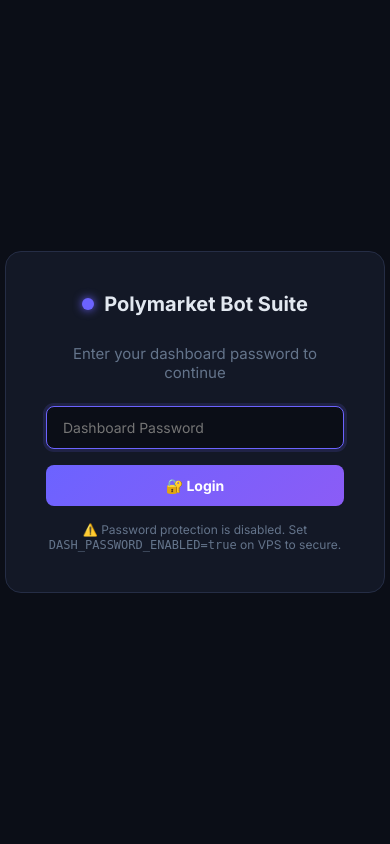
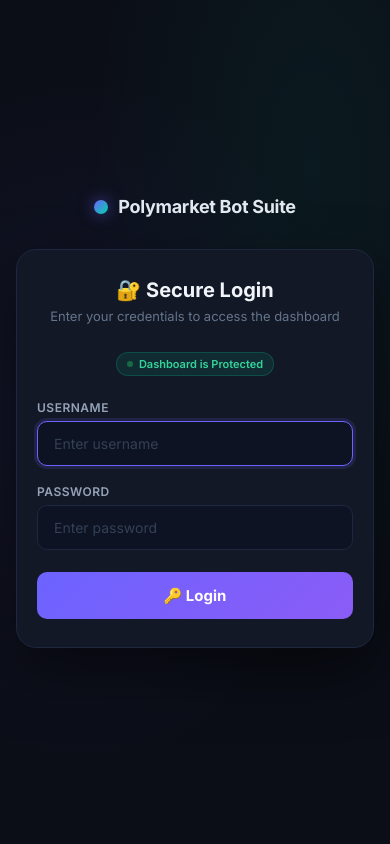
Before and after one commit to jahanzaib-codes/Polymarket-Trading-Bot-Suite, a Flask app: page /login in a window 390 px wide. Run offline with Flask 3, Linux system fonts and the light colour scheme; parts of the project's set-up code (start-up, migrations or seed data) failed here and were passed over.

Commit message:
Security: username+password login, rate-limit DDoS protection, no-cache headers, mobile responsive, logout button, update.sh kills all screens

```diff
--- a/app.py
+++ b/app.py
@@ -94,16 +94,42 @@ def _save_bot_config():
     except Exception as e:
         logger.error("Could not save bot config: %s", e)
 
-# ─── Flask App ────────────────────────────────────────────────────────────────
+# ─── Flask App ────────────────────────────────────────────────────
 app = Flask(__name__, template_folder="templates", static_folder="static")
-app.config["SECRET_KEY"] = secrets.token_hex(32)
+app.config["SECRET_KEY"]        = secrets.token_hex(32)
+app.config["SESSION_COOKIE_HTTPONLY"] = True
+app.config["SESSION_COOKIE_SAMESITE"] = "Lax"
 socketio = SocketIO(app, cors_allowed_origins="*", async_mode="threading")
 
-# ─── Dashboard config ─────────────────────────────────────────────────────────
-dash_config = DashboardConfig()
-# Read password settings from environment variables (VPS-safe)
-dash_config.PASSWORD_ENABLED  = os.environ.get("DASH_PASSWORD_ENABLED", "false").lower() == "true"
-dash_config.DASHBOARD_PASSWORD = os.environ.get("DASH_PASSWORD", "changeme123")
+# ─── Dashboard auth config (from .env or defaults) ────────────────────────────
+DASH_ENABLED  = os.environ.get("DASH_PASSWORD_ENABLED", "true").lower() == "true"
+DASH_USERNAME = os.environ.get("DASH_USERNAME",  "admin")
+DASH_PASSWORD = os.environ.get("DASH_PASSWORD",  "admin123")
+
+# ─── Brute-force / DDoS rate limiter (in-memory, no extra deps) ─────────────────
+MAX_ATTEMPTS  = 5               # allow 5 wrong attempts
+LOCKOUT_SECS  = 15 * 60        # then lock for 15 minutes
+_login_attempts: dict = {}      # {ip: {"count": int, "locked_until": float}}
+
+def _check_rate_limit(ip: str) -> tuple[bool, int]:
+    """Return (allowed, seconds_remaining). Thread-safe check."""
+    now = time.time()
+    entry = _login_attempts.get(ip, {"count": 0, "locked_until": 0})
+    if now < entry["locked_until"]:
+        return False, int(entry["locked_until"] - now)
+    return True, 0
+
+def _record_fail(ip: str):
+    now = time.time()
+    entry = _login_attempts.get(ip, {"count": 0, "locked_until": 0})
+    entry["count"] = entry.get("count", 0) + 1
+    if entry["count"] >= MAX_ATTEMPTS:
+        entry["locked_until"] = now + LOCKOUT_SECS
+        entry["count"] = 0
+    _login_attempts[ip] = entry
+
+def _reset_fail(ip: str):
+    _login_attempts.pop(ip, None)
 
 # ─── Global State ─────────────────────────────────────────────────────────────
 pm_config   = PolymarketConfig()
@@ -134,16 +160,29 @@ if _saved:
 
 _load_bot_config()   # Restore Copy Bot + HP Bot settings from disk
 
-# ─── Password auth decorator ──────────────────────────────────────────────────
+# ─── Auth decorator ────────────────────────────────────────────────────
 def require_auth(f):
     @wraps(f)
     def decorated(*args, **kwargs):
-        if dash_config.PASSWORD_ENABLED and not session.get("authenticated"):
+        if DASH_ENABLED and not session.get("authenticated"):
             if request.path.startswith("/api/"):
                 return jsonify({"error": "Unauthorized"}), 401
             return redirect(url_for("login"))
         return f(*args, **kwargs)
     return decorated
+
+# ─── Security headers on every response ────────────────────────────────────
+@app.after_request
+def _security_headers(response):
+    response.headers["X-Frame-Options"]     = "DENY"
+    response.headers["X-Content-Type-Options"] = "nosniff"
+    response.headers["X-XSS-Protection"]    = "1; mode=block"
+    response.headers["Referrer-Policy"]      = "strict-origin-when-cross-origin"
+    # Prevent browser caching of dashboard pages (forces fresh JS/HTML on reload)
+    if request.path == "/" or request.path.startswith("/api"):
+        response.headers["Cache-Control"] = "no-store, no-cache, must-revalidate, max-age=0"
+        response.headers["Pragma"]         = "no-cache"
+    return response
 
 
 # ─── Bot builder ──────────────────────────────────────────────────────────────
@@ -205,14 +244,31 @@ socketio.start_background_task(_stats_pusher)
 # ─── Auth Routes ──────────────────────────────────────────────────────────────
 @app.route("/login", methods=["GET", "POST"])
 def login():
+    if not DASH_ENABLED:
+        session["authenticated"] = True
+        return redirect(url_for("index"))
+
     error = ""
+    ip = request.remote_addr
+    allowed, seconds_remaining = _check_rate_limit(ip)
+
     if request.method == "POST":
-        pwd = request.form.get("password", "")
-        if pwd == dash_config.DASHBOARD_PASSWORD:
-            session["authenticated"] = True
-            return redirect(url_for("index"))
-        error = "❌ Incorrect password. Try again."
-    return render_template("login.html", error=error, enabled=dash_config.PASSWORD_ENABLED)
+        if not allowed:
+            error = f"❌ Too many failed attempts. Try again in {seconds_remaining} seconds."
+        else:
+            username = request.form.get("username", "")
+            password = request.form.get("password", "")
+            if username == DASH_USERNAME and password == DASH_PASSWORD:
+                session["authenticated"] = True
+                _reset_fail(ip)
+                return redirect(url_for("index"))
+            else:
+                _record_fail(ip)
+                error = "❌ Incorrect username or password. Try again."
+    elif not allowed:
+        error = f"❌ Too many failed attempts. Try again in {seconds_remaining} seconds."
+
+    return render_template("login.html", error=error, enabled=DASH_ENABLED)
 
 @app.route("/logout")
 def logout():
--- a/templates/login.html
+++ b/templates/login.html
@@ -1,37 +1,252 @@
 <!DOCTYPE html>
 <html lang="en">
+
 <head>
-<meta charset="UTF-8"/>
-<meta name="viewport" content="width=device-width,initial-scale=1.0"/>
-<title>Polymarket Bots – Login</title>
-<link href="https://fonts.googleapis.com/css2?family=Inter:wght@400;600;700&display=swap" rel="stylesheet"/>
+  <meta charset="UTF-8" />
+  <meta name="viewport" content="width=device-width,initial-scale=1.0" />
+  <title>Polymarket Bot Suite – Login</title>
+  <link href="https://fonts.googleapis.com/css2?family=Inter:wght@400;500;600;700&display=swap" rel="stylesheet" />
   <style>
-*{box-sizing:border-box;margin:0;padding:0;}
-body{background:#0b0e17;color:#e2e8f0;font-family:'Inter',sans-serif;min-height:100vh;display:flex;align-items:center;justify-content:center;}
-.card{background:#131826;border:1px solid #252d45;border-radius:16px;padding:40px;width:100%;max-width:380px;text-align:center;}
-.logo{display:flex;align-items:center;justify-content:center;gap:10px;font-weight:700;font-size:20px;margin-bottom:28px;}
-.dot{width:12px;height:12px;border-radius:50%;background:#6c63ff;box-shadow:0 0 10px #6c63ff;}
-h1{font-size:15px;color:#64748b;margin-bottom:24px;font-weight:400;}
-input{width:100%;background:#0b0e17;border:1px solid #252d45;border-radius:8px;padding:12px 16px;color:#e2e8f0;font-family:inherit;font-size:14px;margin-bottom:16px;}
-input:focus{outline:none;border-color:#6c63ff;box-shadow:0 0 0 3px rgba(108,99,255,.15);}
-button{width:100%;background:linear-gradient(135deg,#6c63ff,#8b5cf6);color:#fff;border:none;border-radius:8px;padding:12px;font-weight:700;font-size:14px;cursor:pointer;font-family:inherit;transition:.2s;}
-button:hover{opacity:.9;}
-.error{color:#f87171;font-size:13px;margin-bottom:12px;background:rgba(239,68,68,.1);padding:8px 12px;border-radius:6px;}
-.note{color:#64748b;font-size:12px;margin-top:16px;}
+    * {
+      box-sizing: border-box;
+      margin: 0;
+      padding: 0;
+    }
+
+    body {
+      background: #0b0e17;
+      color: #e2e8f0;
+      font-family: 'Inter', sans-serif;
+      min-height: 100vh;
+      display: flex;
+      align-items: center;
+      justify-content: center;
+      padding: 16px;
+      background-image:
+        radial-gradient(ellipse at 20% 50%, rgba(108, 99, 255, .08) 0%, transparent 60%),
+        radial-gradient(ellipse at 80% 20%, rgba(0, 212, 170, .06) 0%, transparent 50%);
+    }
+
+    .wrap {
+      width: 100%;
+      max-width: 420px;
+    }
+
+    .logo {
+      display: flex;
+      align-items: center;
+      justify-content: center;
+      gap: 10px;
+      font-weight: 700;
+      font-size: 22px;
+      margin-bottom: 32px;
+      color: #e2e8f0;
+      letter-spacing: -.3px;
+    }
+
+    .logo-dot {
+      width: 14px;
+      height: 14px;
+      border-radius: 50%;
+      background: linear-gradient(135deg, #6c63ff, #00d4aa);
+      box-shadow: 0 0 16px rgba(108, 99, 255, .6);
+    }
+
+    .card {
+      background: #131826;
+      border: 1px solid #1e2740;
+      border-radius: 20px;
+      padding: 36px 32px;
+      box-shadow: 0 24px 60px rgba(0, 0, 0, .5);
+    }
+
+    .card-title {
+      font-size: 20px;
+      font-weight: 700;
+      text-align: center;
+      margin-bottom: 6px;
+      color: #f1f5f9;
+    }
+
+    .card-sub {
+      font-size: 13px;
+      color: #64748b;
+      text-align: center;
+      margin-bottom: 28px;
+    }
+
+    .field-label {
+      display: block;
+      font-size: 12px;
+      font-weight: 600;
+      color: #94a3b8;
+      text-transform: uppercase;
+      letter-spacing: .5px;
+      margin-bottom: 6px;
+    }
+
+    .field {
+      width: 100%;
+      background: #0d1322;
+      border: 1.5px solid #1e2740;
+      border-radius: 10px;
+      padding: 13px 16px;
+      color: #e2e8f0;
+      font-family: inherit;
+      font-size: 14px;
+      margin-bottom: 18px;
+      transition: border-color .2s, box-shadow .2s;
+    }
+
+    .field:focus {
+      outline: none;
+      border-color: #6c63ff;
+      box-shadow: 0 0 0 3px rgba(108, 99, 255, .15);
+    }
+
+    .field::placeholder {
+      color: #334155;
+    }
+
+    .btn {
+      width: 100%;
+      background: linear-gradient(135deg, #6c63ff, #8b5cf6);
+      color: #fff;
+      border: none;
+      border-radius: 10px;
+      padding: 14px;
+      font-weight: 700;
+      font-size: 15px;
+      cursor: pointer;
+      font-family: inherit;
+      transition: opacity .2s, transform .1s;
+      margin-top: 4px;
+    }
+
+    .btn:hover {
+      opacity: .92;
+      transform: translateY(-1px);
+    }
+
+    .btn:active {
+      transform: translateY(0);
+    }
+
+    .error {
+      color: #f87171;
+      font-size: 13px;
+      margin-bottom: 18px;
+      background: rgba(239, 68, 68, .1);
+      border: 1px solid rgba(239, 68, 68, .2);
+      padding: 10px 14px;
+      border-radius: 8px;
+      text-align: center;
+    }
+
+    .warning {
+      color: #fbbf24;
+      font-size: 12px;
+      margin-top: 20px;
+      text-align: center;
+      background: rgba(251, 191, 36, .07);
+      border: 1px solid rgba(251, 191, 36, .15);
+      padding: 8px 12px;
+      border-radius: 8px;
+    }
+
+    .badge {
+      display: inline-flex;
+      align-items: center;
+      gap: 6px;
+      background: rgba(0, 212, 170, .1);
+      border: 1px solid rgba(0, 212, 170, .2);
+      color: #34d399;
+      font-size: 11px;
+      font-weight: 600;
+      padding: 4px 10px;
+      border-radius: 20px;
+      margin: 0 auto 20px;
+      display: flex;
+      justify-content: center;
+      width: fit-content;
+      margin: 0 auto 24px;
+    }
+
+    .badge .dot {
+      width: 6px;
+      height: 6px;
+      border-radius: 50%;
+      background: #22c55e;
+      animation: pulse 1.5s infinite;
+    }
+
+    @keyframes pulse {
+
+      0%,
+      100% {
+        opacity: 1;
+      }
+
+      50% {
+        opacity: .4;
+      }
+    }
+
+    /* Mobile tweaks */
+    @media(max-width:480px) {
+      .card {
+        padding: 28px 20px;
+      }
+
+      .logo {
+        font-size: 18px;
+      }
+    }
   </style>
 </head>
+
 <body>
+  <div class="wrap">
+    <div class="logo">
+      <div class="logo-dot"></div>
+      Polymarket Bot Suite
+    </div>
+
     <div class="card">
-  <div class="logo"><div class="dot"></div>Polymarket Bot Suite</div>
-  <h1>Enter your dashboard password to continue</h1>
-  {% if error %}<div class="error">{{ error }}</div>{% endif %}
-  <form method="POST" action="/login">
-    <input type="password" name="password" placeholder="Dashboard Password" autofocus required/>
-    <button type="submit">🔐 Login</button>
+      <div class="card-title">🔐 Secure Login</div>
+      <p class="card-sub">Enter your credentials to access the dashboard</p>
+
+      <div class="badge">
+        <span class="dot"></span> Dashboard is Protected
+      </div>
+
+      {% if error %}
+      <div class="error">{{ error }}</div>
+      {% endif %}
+
+      <form method="POST" action="/login" autocomplete="off">
+        <!-- Honeypot field — bots fill this, humans don't -->
+        <input type="text" name="website" style="display:none;" tabindex="-1" autocomplete="off" />
+
+        <label class="field-label" for="username">Username</label>
+        <input class="field" type="text" id="username" name="username" placeholder="Enter username" required autofocus
+          maxlength="64" autocomplete="username" />
+
+        <label class="field-label" for="password">Password</label>
+        <input class="field" type="password" id="password" name="password" placeholder="Enter password" required
+          maxlength="128" autocomplete="current-password" />
+
+        <button class="btn" type="submit">🔑 Login</button>
       </form>
+
       {% if not enabled %}
-  <p class="note">⚠️ Password protection is disabled. Set <code>DASH_PASSWORD_ENABLED=true</code> on VPS to secure.</p>
+      <div class="warning">
+        ⚠️ Password protection is disabled.<br>
+        Set <code>DASH_PASSWORD_ENABLED=true</code> in <code>.env</code> on your VPS.
+      </div>
       {% endif %}
     </div>
+  </div>
 </body>
+
 </html>
```
Also changed, not shown: templates/dashboard.html (+90 -1 lines), 2 other files. Lines whose indentation alone changed are shown as unchanged.
